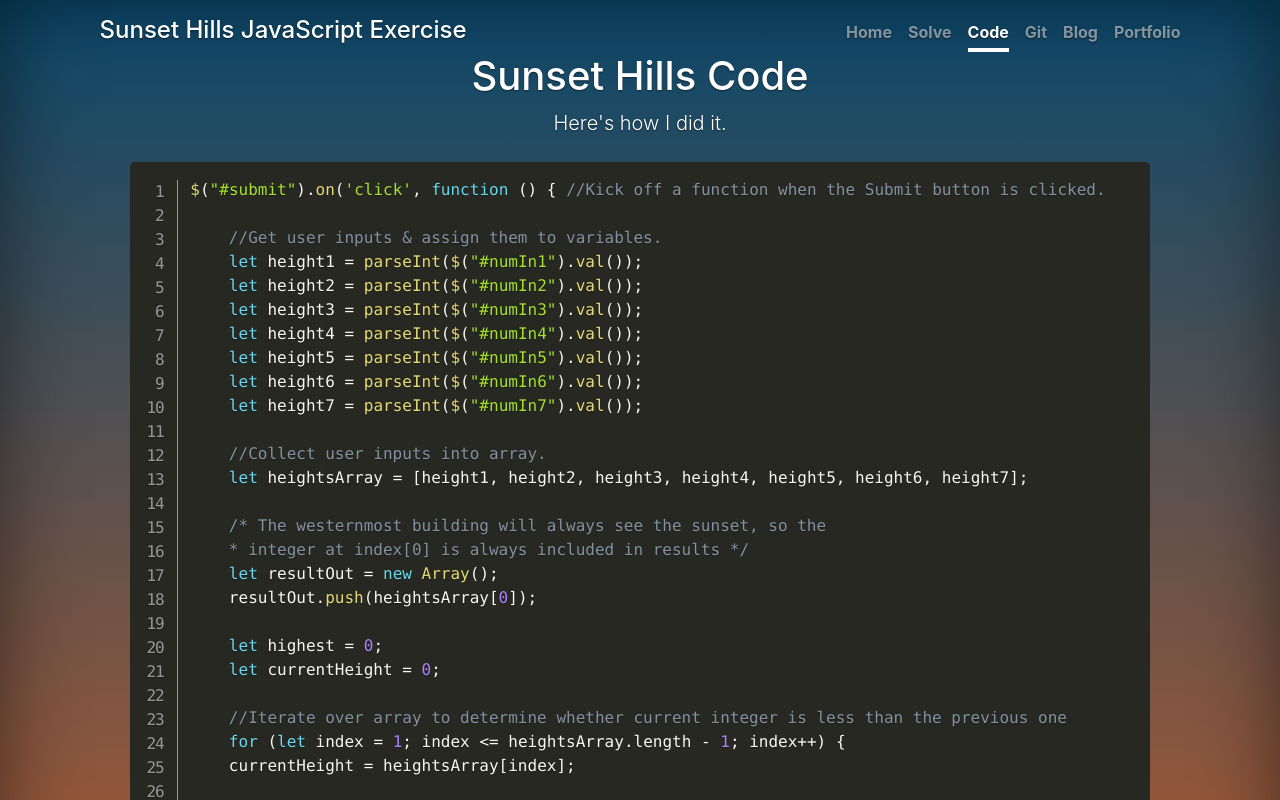
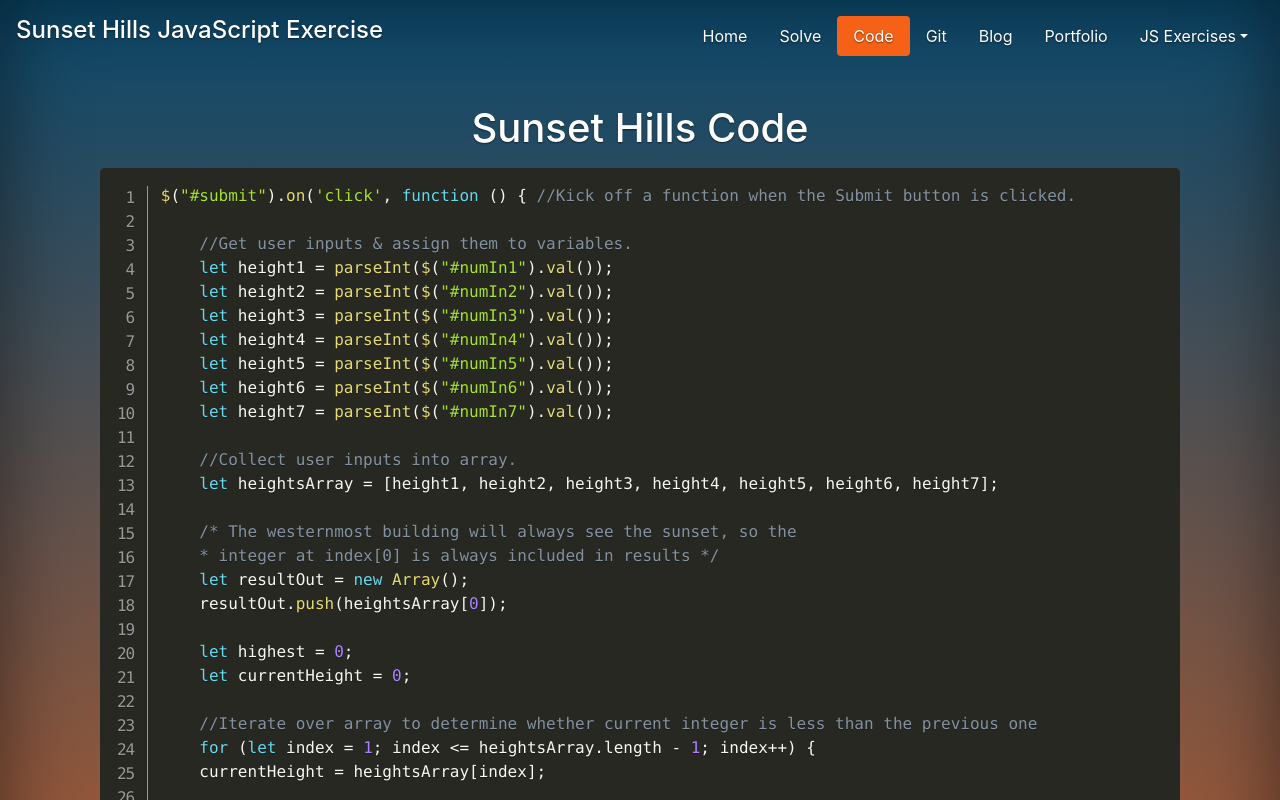
Before and after one commit to BethOlmo06/Sunset_Hills, a plain HTML site: page Sunset_Hills/Code.html in a window 1280 px wide. Shown: the top 800 px of the page. Drawn offline with nearby package versions, Linux system fonts and the light colour scheme.

Commit message:
nav
Added dropdown functionality & edited styling

```diff
--- a/Sunset_Hills/Code.html
+++ b/Sunset_Hills/Code.html
@@ -15,25 +15,45 @@
     <link href="CSS/prism.css" rel="stylesheet" />
 </head>
 <body class="text-center" id="pgCode">
-    <div class="cover-container d-flex p-3 mx-auto flex-column">
+    <div class="cover-container d-flex w-100 p-3 mx-auto flex-column">
         <header class="masthead mb-auto">
             <div class="inner">
                 <h4 class="masthead-brand">Sunset Hills JavaScript Exercise</h4>
-                <nav class="nav nav-masthead justify-content-center">
-                    <a class="nav-link" href="\index.html">Home</a>
-                    <a class="nav-link" href="\solve.html">Solve</a>
-                    <a class="nav-link active" href="#">Code</a>
-                    <a class="nav-link" href="https://github.com/BethOlmo06/Sunset_Hills" target="_blank">Git</a>
-                    <a class="nav-link" href="#">Blog</a>
-                    <a class="nav-link" href="https://betholmo-portfolio.netlify.app/" target="_blank">Portfolio</a>
-                </nav>
+                <ul class="nav nav-pills justify-content-end">
+                    <li class="nav-item">
+                        <a class="nav-link" href="\Index.html">Home</a>
+                    </li>
+                    <li class="nav-item">
+                        <a class="nav-link" href="\Solve.html">Solve</a>
+                    </li>
+                    <li class="nav-item">
+                        <a class="nav-link active" href="\code.html">Code</a>
+                    </li>
+                    <li class="nav-item">
+                        <a class="nav-link" href="https://github.com/BethOlmo06/Sunset_Hills" target="_blank">Git</a>
+                    </li>
+                    <li class="nav-item">
+                        <a class="nav-link" href="#">Blog</a>
+                    </li>
+                    <li class="nav-item">
+                        <a class="nav-link" href="https://betholmo-portfolio.netlify.app/" target="_blank">Portfolio</a>
+                    </li>
+                    <li class="nav-item dropdown">
+                        <a class="nav-link dropdown-toggle" data-toggle="dropdown" href="#" role="button" aria-haspopup="true" aria-expanded="false">JS Exercises</a>
+                        <div class="dropdown-menu">
+                            <a class="dropdown-item" href="https://sum-fears-js.netlify.app/index.html" target="_blank">Sum of All Fears</a>
+                            <a class="dropdown-item" href="https://palindrome-js.netlify.app/index.html" target="_blank">Sunset Hills</a>
+                            <a class="dropdown-item" href="https://fizzbuzz-js.netlify.app/index.html" target="_blank">Fizz Buzz</a>
+                        </div>
+                    </li>
+                </ul>
             </div>
         </header>
         <div class="container">
-            <div class="row">
+            <div class="row mt-5">
                 <div class="col text-center">
                     <h1>Sunset Hills Code</h1>
-                    <p class="lead">Here's how I did it.</p>
+                    <!--<p class="lead">Here's how I did it.</p>-->
                 </div>
             </div>
             <div class="container-fluid" id="code">
```
Also changed, not shown: Sunset_Hills/Index.html (+23 -3 lines), Sunset_Hills/Solve.html (+29 -9 lines), Sunset_Hills/CSS/bootstrap.min.css, 1 other file.
